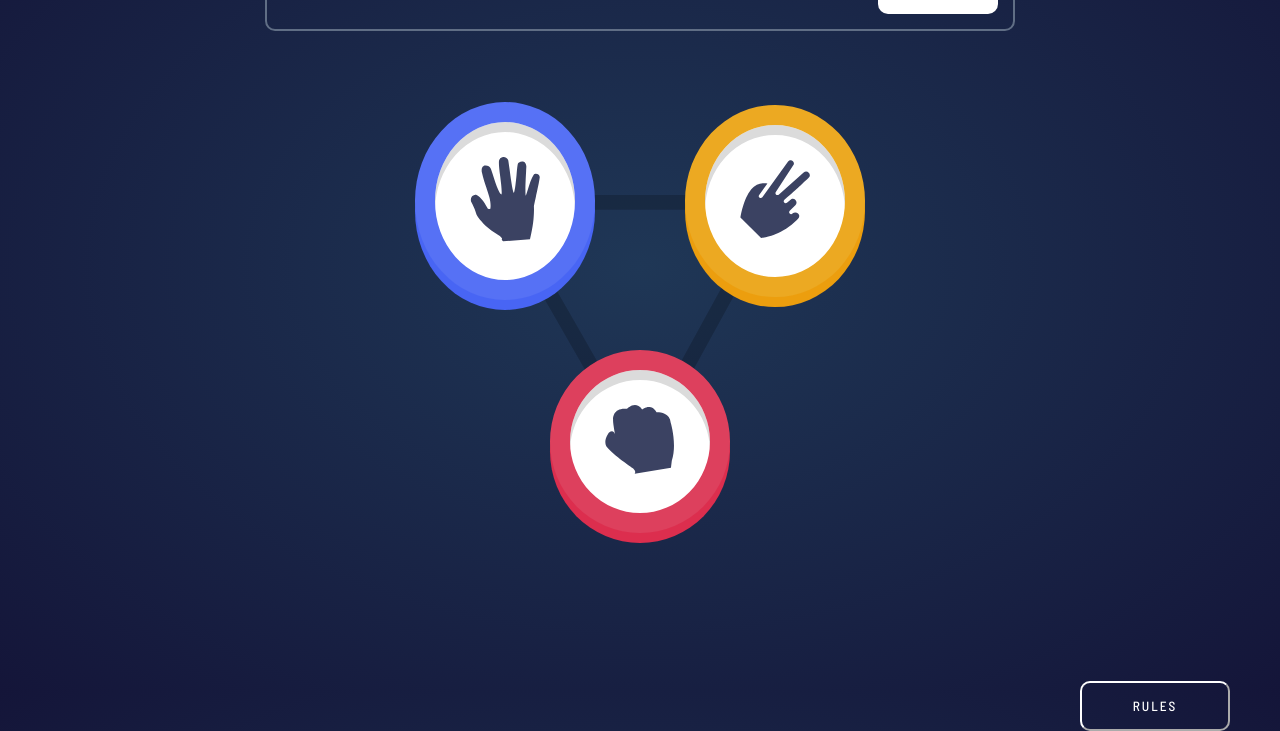
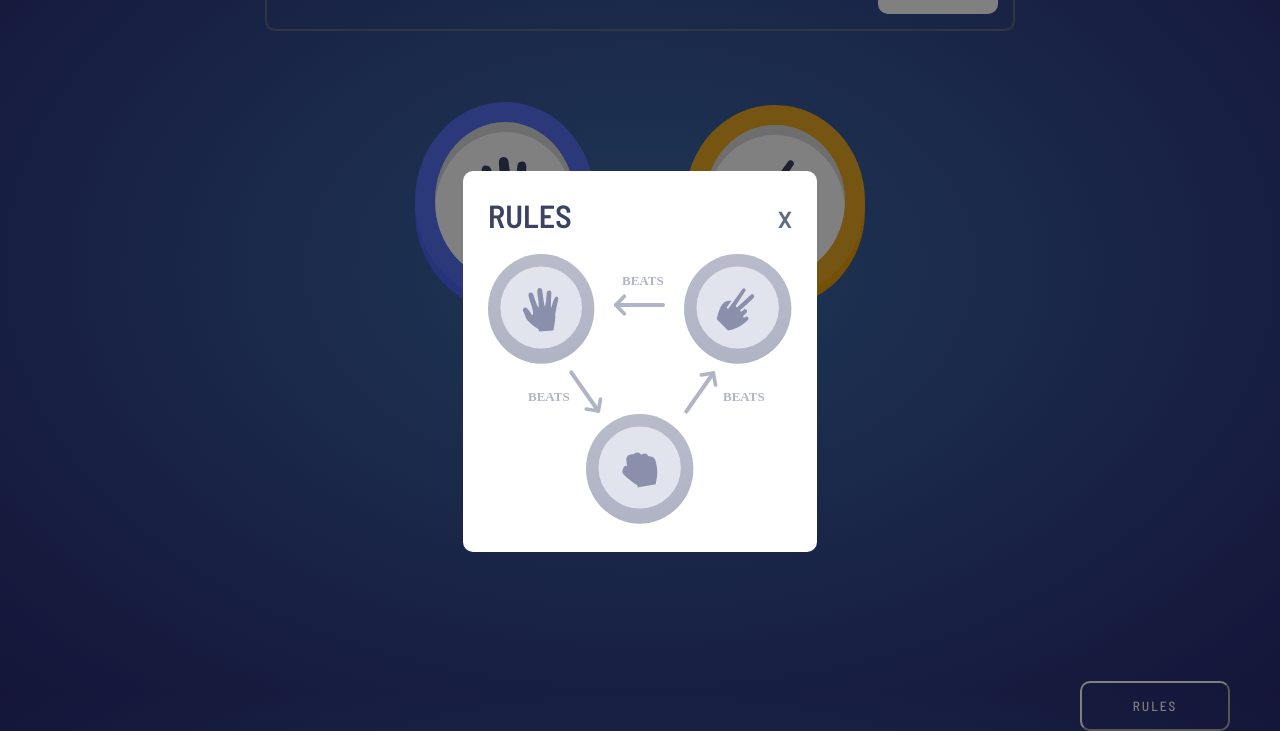
Before and after one commit to Msgl/rock-paper-scissors-master, a website: page index.html in a window 1280 px wide. Both pictures are taken after a click on the button "RULES". Shown: the part 159-890 px from the top of the page. Drawn offline with Linux system fonts and the light colour scheme.

Commit message:
Rules popup complete

```diff
--- a/index.html
+++ b/index.html
@@ -12,6 +12,7 @@
 
 <body>
 
+<div class="wrapper">
   <div class="header">
     <div class="header__text">
       <p>Rock</p>
@@ -23,9 +24,6 @@
       <p id="header__score__count">0</p>
     </div>
   </div>
-
-
-
 
   <div class="select">
     <div class="select__paper">
@@ -41,33 +39,26 @@
     </div>
   </div>
 
-
   <div class="result">
       <div class="result__player">
         <img class="result__player__image" src="/images/icon-paper.svg" alt="player image selection">
       </div>
-
-
       <div class="result__box">
         <p class="result__message"></p>
         <button class="result__box__btn" onclick="playAgain()">Play Again</button>
       </div>
-
       <div class="result__pc">
         <img class="result__pc__image">
       </div>
-
-
   </div>
 
   <div class="rules">
     <button class="rules__button" onclick="openRules()">Rules</button>
   </div>
-
+</div>
 
 
   <div class="box__rules" >
-
     <div class="box__rules__title">
       <p>Rules</p>
       <p class="box__rules__title-btn" onclick="closeRules()">x</p>
@@ -75,11 +66,6 @@
     <img  class="box__rules__image"  src="/images/image-rules.svg" alt="Rules of the game">
   </div>
 
-
-
-
-
-
 <script src="app.js"></script>
 <script src="rules.js"></script>
 
--- a/rules.js
+++ b/rules.js
@@ -1,15 +1,18 @@
 // Our buttons
 const rulesBtn = document.querySelector(".rules__button");
-const xBtn = document.querySelector(".box__rules__title-btn");
+const closeBtn = document.querySelector(".box__rules__title-btn");
+const wrapper = document.querySelector(".wrapper");;
 
 // The div we will open and close
 const boxRules = document.querySelector(".box__rules");
 
 
 function openRules() {
-
+    boxRules.classList.toggle('active');
+    wrapper.classList.toggle('darken');
 }
 
 function closeRules() {
-
+    boxRules.classList.remove('active');
+    wrapper.classList.toggle('darken');
 }
--- a/scss/styles.scss
+++ b/scss/styles.scss
@@ -216,11 +216,11 @@ button:hover {
 .box__rules {
     background: $white;
     border-radius: 10px;
-    display: none;
+    display: none; //change to none
     margin: 0 auto;
     padding: 25px;
     position: relative;
-    top: -50%;
+    top: -70%;
     width: fit-content;
 
     &__title{
@@ -240,6 +240,14 @@ button:hover {
         }
     }
 
+}
+
+.active {
+    display: block;
+}
+
+.darken {
+    filter: brightness(50%);
 }
 
 @media only screen and (max-width: 1000px) {
```
Also changed, not shown: css/styles.css. Lines whose indentation alone changed are shown as unchanged.
